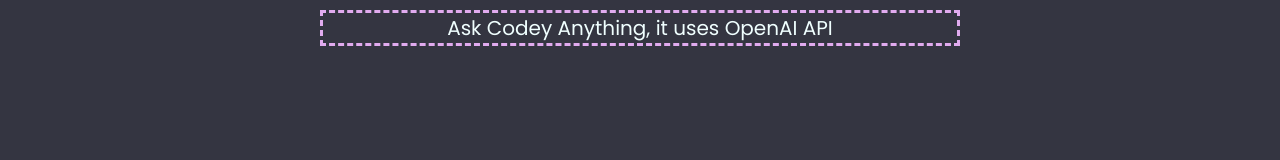
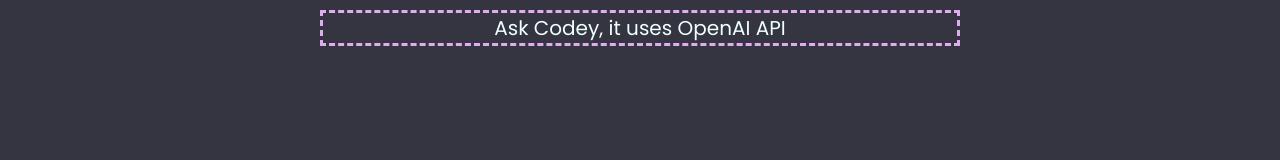
Before and after one commit to Olaowo5/ChatApiWeb, a website built with Vite: page client/index.html in a window 1280 px wide. Shown: the top 160 px of the page. Built offline with nearby package versions, Linux system fonts and the light colour scheme.

Commit message:
update INDEX

```diff
--- a/client/index.html
+++ b/client/index.html
@@ -9,7 +9,7 @@
   </head>
   <body>
     <div class="parentdiv">
-    <div class="Titlediv">Ask Codey Anything, it uses OpenAI API</div>
+    <div class="Titlediv">Ask Codey, it uses OpenAI API</div>
   </div>
     <div id="app">
       <div id="chat_container"></div>
```
